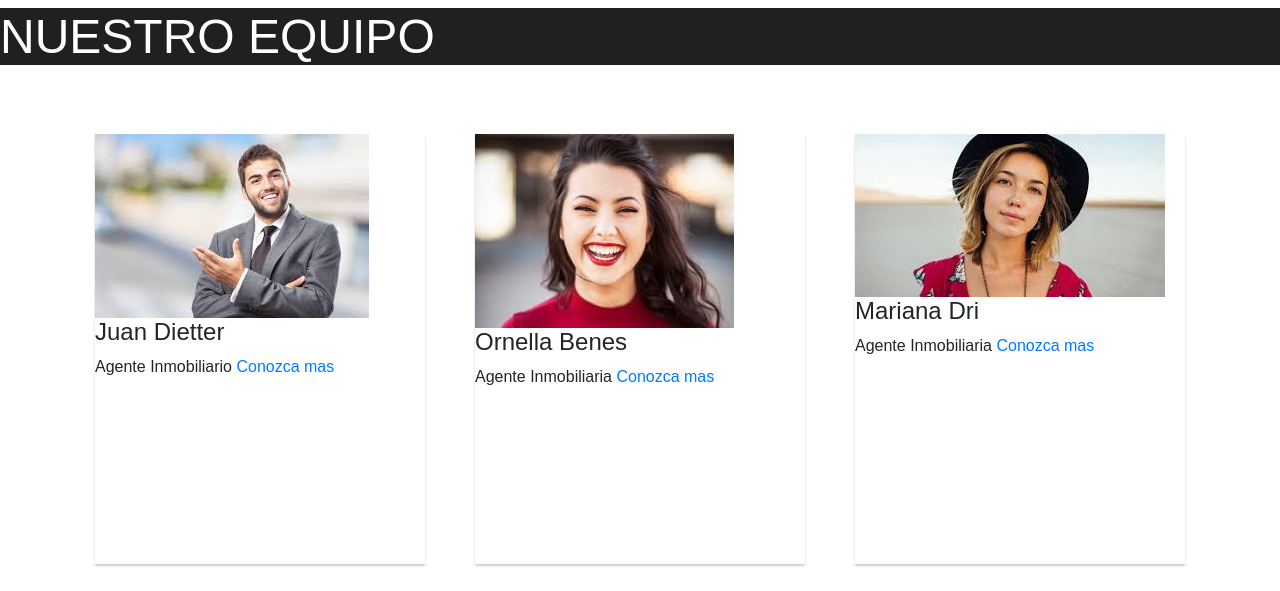
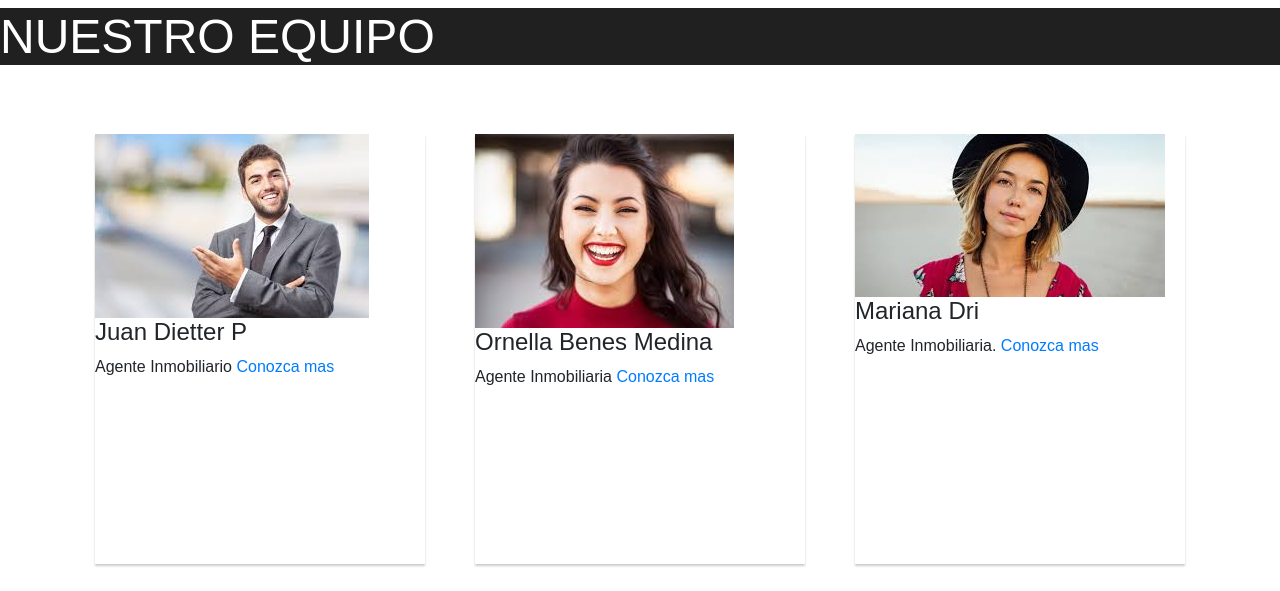
Before and after one commit to davidrruiz/ProyectoCoderDavid, a plain HTML site: page index.html in a window 1280 px wide. Shown: the part 1340-1931 px from the top of the page. Drawn offline with nearby package versions, Linux system fonts and the light colour scheme; files whose address does not match are found by name.

Commit message:
Nombres reps

```diff
--- a/index.html
+++ b/index.html
@@ -206,14 +206,14 @@
     <div class="contenedorteam">
       <div class="cardteam">
         <img src="img/pers1.jpg">
-        <h4>Juan Dietter</h4>
+        <h4>Juan Dietter P</h4>
         Agente Inmobiliario
         <a href="#">Conozca mas</a>
       </div>
 
       <div class="cardteam">
         <img src="img/persona2.jpg">
-        <h4>Ornella Benes</h4>
+        <h4>Ornella Benes Medina</h4>
         Agente Inmobiliaria
         <a href="#">Conozca mas</a>
       </div>
@@ -221,7 +221,7 @@
       <div class="cardteam">
         <img src="img/persona3.jpg">
         <h4>Mariana Dri</h4>
-        Agente Inmobiliaria
+        Agente Inmobiliaria.
         <a href="#">Conozca mas</a>
       </div>
 
```
